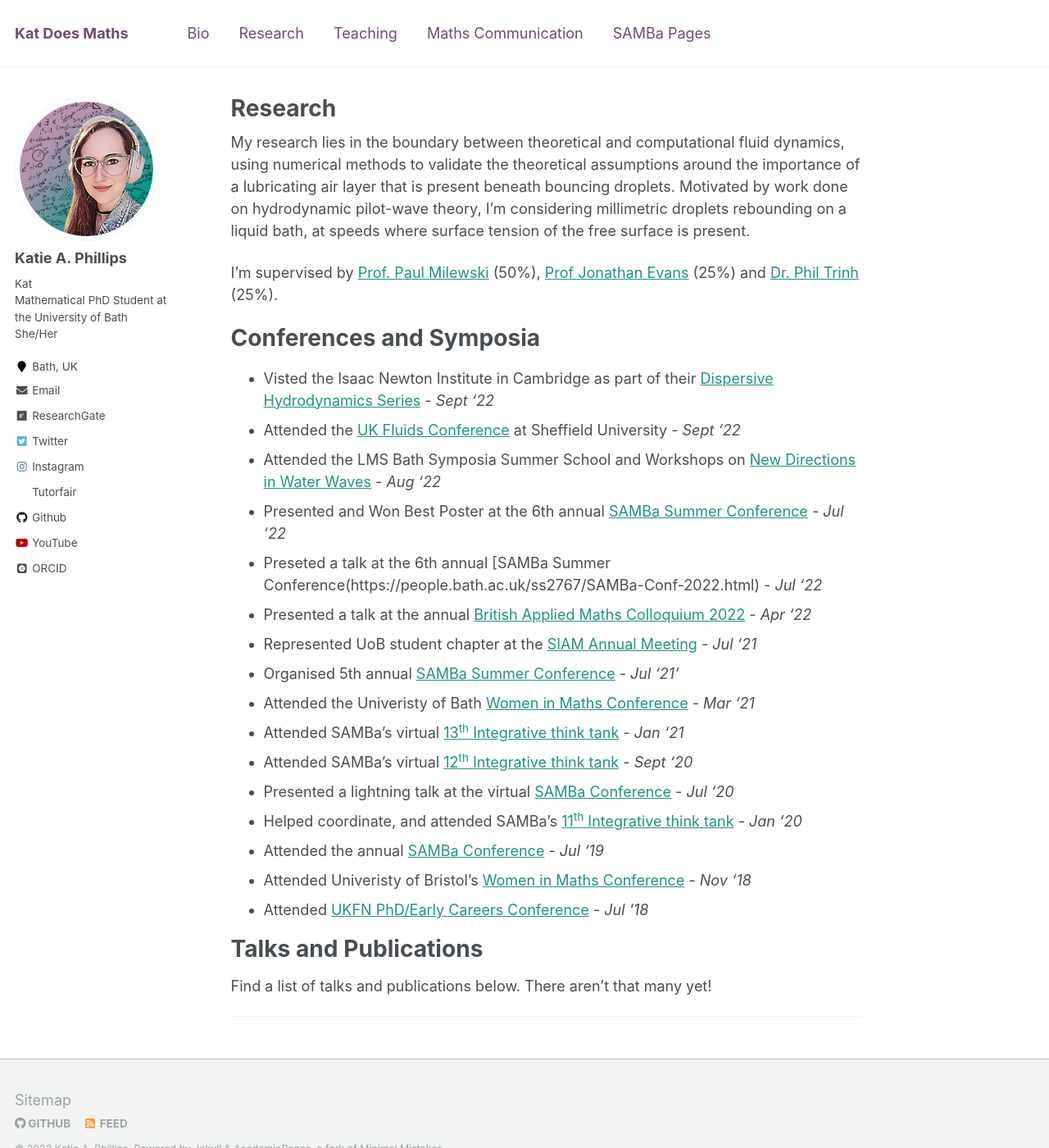
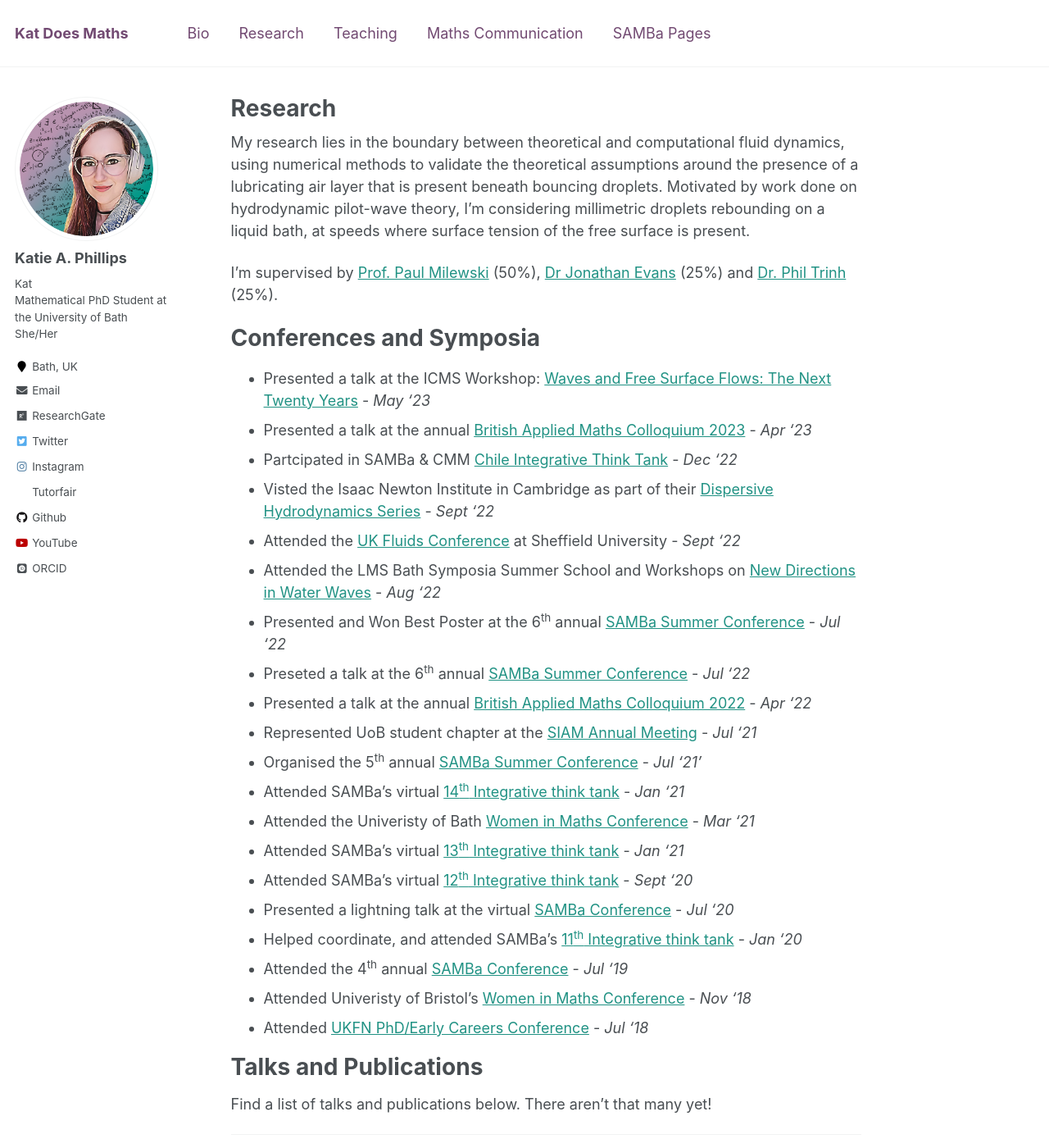
Before and after one commit to kap39/kap39.github.io, a Jekyll site: the page built from _pages/research.md, in a window 1280 px wide and 1400 px high. Shown: the whole window at 82% size. Built offline with Jekyll 4.4.1, drawn with Linux system fonts in a browser that asks for light colours; some web fonts are replaced.

Commit message:
updated research

```diff
--- a/_pages/research.md
+++ b/_pages/research.md
@@ -9,27 +9,31 @@ redirect_from:
 ---
 
 
-My research lies in the boundary between theoretical and computational fluid dynamics, using numerical methods to validate the theoretical assumptions around the importance of a lubricating air layer that is present beneath bouncing droplets. Motivated by work done on hydrodynamic pilot-wave theory, I'm considering millimetric droplets rebounding on a liquid bath, at speeds where  surface tension of the free surface is present.
+My research lies in the boundary between theoretical and computational fluid dynamics, using numerical methods to validate the theoretical assumptions around the presence of a lubricating air layer that is present beneath bouncing droplets. Motivated by work done on hydrodynamic pilot-wave theory, I'm considering millimetric droplets rebounding on a liquid bath, at speeds where  surface tension of the free surface is present.
 
- I'm supervised by [Prof. Paul Milewski](https://researchportal.bath.ac.uk/en/persons/paul-milewski/) (50%), [Prof Jonathan Evans](https://people.bath.ac.uk/masjde) (25%) and [Dr. Phil Trinh](https://http://www.ptrinh.com/) (25%).
+ I'm supervised by [Prof. Paul Milewski](https://researchportal.bath.ac.uk/en/persons/paul-milewski/) (50%), [Dr Jonathan Evans](https://people.bath.ac.uk/masjde) (25%) and [Dr. Phil Trinh](https://http://www.ptrinh.com/) (25%).
 
 
 Conferences and Symposia
 =====
+  * Presented a talk at the ICMS Workshop: [Waves and Free Surface Flows: The Next Twenty Years](https://www.icms.org.uk/workshops/2023/waves-and-free-surface-flows-next-twenty-years) - _May '23_
+  * Presented a talk at the annual [ British Applied Maths Colloquium 2023](https://sites.google.com/view/bmc-2023/home) - _Apr '23_
+  * Partcipated in SAMBa & CMM [Chile Integrative Think Tank](https://samba.ac.uk/chile-itt-2022-12-16-dec-2022/) - _Dec '22_
   * Visted the Isaac Newton Institute in Cambridge as part of their [Dispersive Hydrodynamics Series](https://www.newton.ac.uk/event/hyd2/) - _Sept '22_
   * Attended the [UK Fluids Conference](https://ukfluids2022.sheffield.ac.uk/) at Sheffield University - _Sept '22_
   * Attended the LMS Bath Symposia Summer School and Workshops on [New Directions in Water Waves](https://bathsymposium.ac.uk/symposium/new-direction-in-water-waves-workshop-and-summer-school/) - _Aug '22_
-  * Presented and Won Best Poster at the 6th annual [SAMBa Summer Conference](https://people.bath.ac.uk/ss2767/SAMBa-Conf-2022.html) - _Jul '22_
-  * Preseted a talk at the 6th annual [SAMBa Summer Conference(https://people.bath.ac.uk/ss2767/SAMBa-Conf-2022.html) - _Jul '22_
+  * Presented and Won Best Poster at the 6<sup>th</sup> annual [SAMBa Summer Conference](https://people.bath.ac.uk/ss2767/SAMBa-Conf-2022.html) - _Jul '22_
+  * Preseted a talk at the 6<sup>th</sup> annual [SAMBa Summer Conference](https://people.bath.ac.uk/ss2767/SAMBa-Conf-2022.html) - _Jul '22_
   * Presented a talk at the annual [British Applied Maths Colloquium 2022](https://bamc2022.lboro.ac.uk/abstracts/) - _Apr '22_
   * Represented UoB student chapter at the [SIAM Annual Meeting](https://www.siam.org/conferences/cm/conference/an21) - _Jul '21_
-  * Organised 5th annual [SAMBa Summer Conference](https://kap39.github.io/SAMBa-Conference) - _Jul '21'_
+  * Organised the 5<sup>th</sup> annual [SAMBa Summer Conference](https://kap39.github.io/SAMBa-Conference) - _Jul '21'_
+  * Attended SAMBa's virtual [14<sup>th</sup> Integrative think tank](https://people.bath.ac.uk/mtp34/itt13.html) - _Jan '21_
   * Attended the Univeristy of Bath [Women in Maths Conference](https://www.bath.ac.uk/events/bath-women-in-maths-conference-2021/) - _Mar '21_
   * Attended SAMBa's virtual [13<sup>th</sup> Integrative think tank](https://people.bath.ac.uk/mtp34/itt13.html) - _Jan '21_
   * Attended SAMBa's virtual [12<sup>th</sup> Integrative think tank](https://www.bath.ac.uk/events/integrative-think-tank-12/) - _Sept '20_
   * Presented a lightning talk at the virtual [SAMBa Conference](https://people.bath.ac.uk/mk961/SAMBa_Conf.html) - _Jul '20_
   * Helped coordinate, and attended SAMBa's [11<sup>th</sup> Integrative think tank](https://kap39.github.io/ITT11) - _Jan '20_
-  * Attended the annual [SAMBa Conference](https://people.bath.ac.uk/wg270/SAMBa_Conf.html) - _Jul '19_
+  * Attended the 4<sup>th</sup> annual [SAMBa Conference](https://people.bath.ac.uk/wg270/SAMBa_Conf.html) - _Jul '19_
   * Attended Univeristy of Bristol's [Women in Maths Conference](https://www.bristol.ac.uk/maths/events/2018/women-in-maths-2018.html) - _Nov '18_
   * Attended [UKFN PhD/Early Careers Conference](http://www.cardiffmaths.co.uk/ukfn.html) - _Jul '18_
 
```
